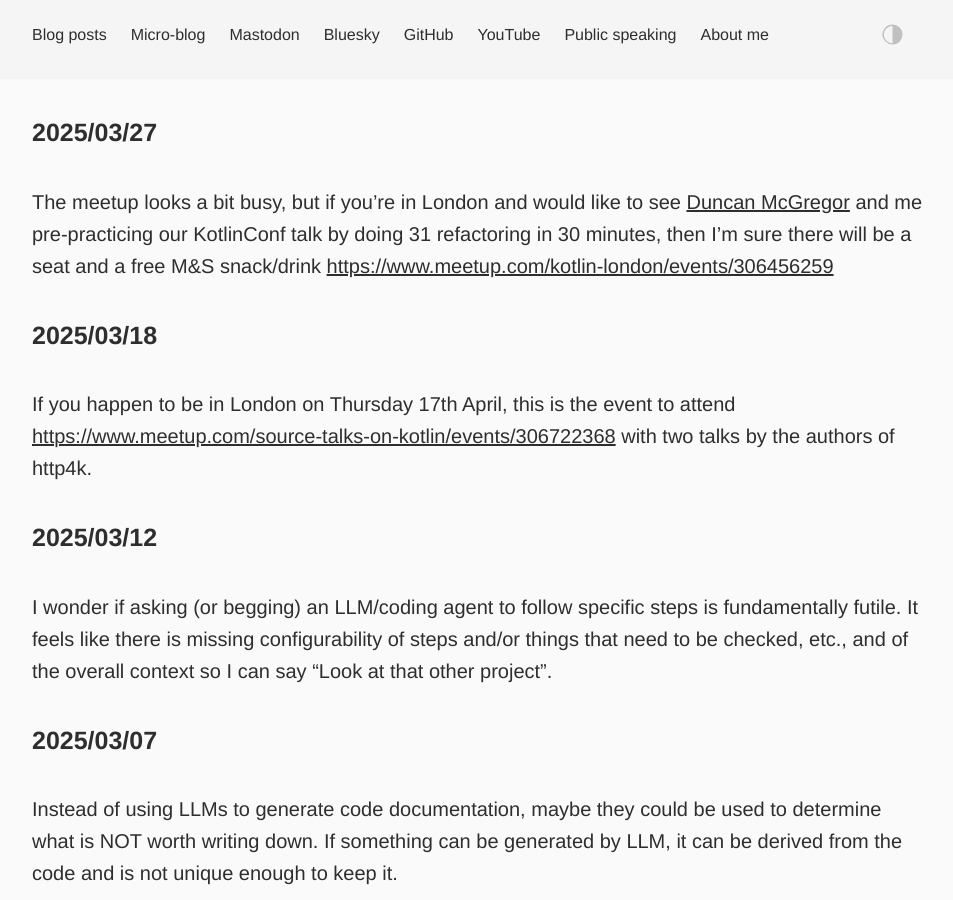
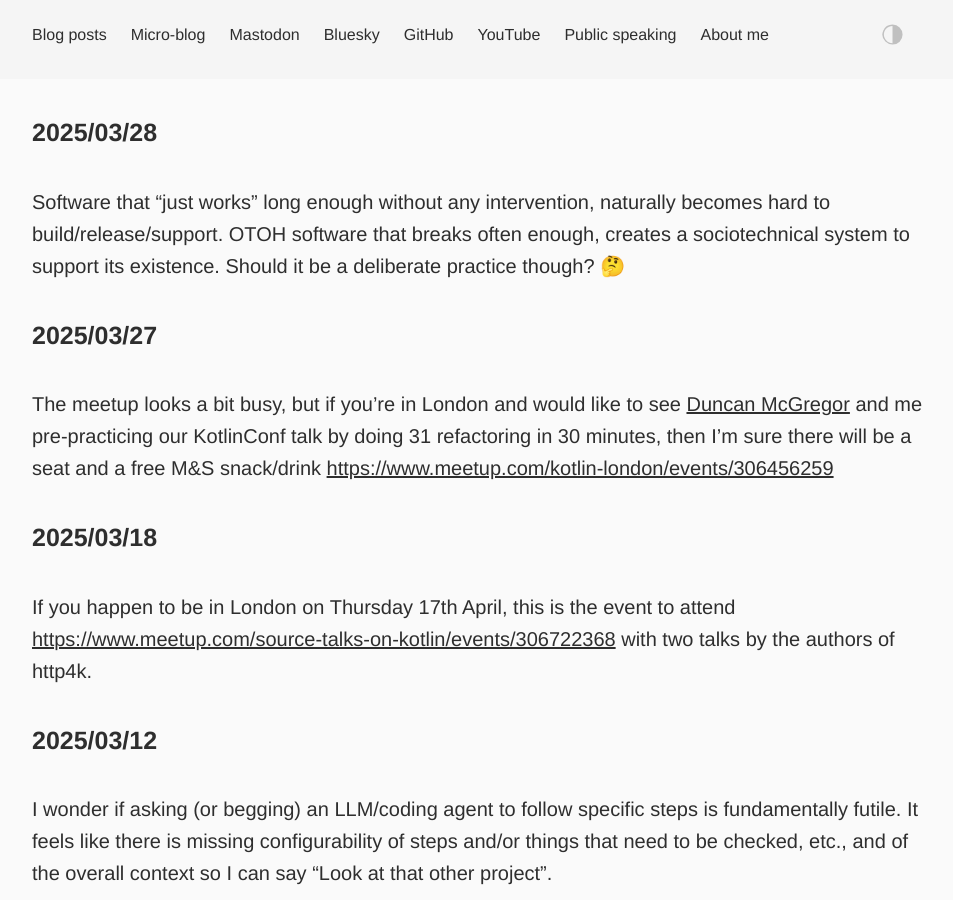
Before and after one commit to dkandalov/dkandalov.github.io, a Jekyll site: the page built from micro-blog.md, in a window 1280 px wide and 900 px high. Shown: the whole window, without its empty margins (160-1113 px from the left). Built offline with Jekyll 4.4.1, drawn with Linux system fonts in a browser that asks for light colours.

Commit message:
updated micro-blog

```diff
--- a/micro-blog.md
+++ b/micro-blog.md
@@ -2,6 +2,9 @@
 layout: post
 permalink: /micro-blog/
 ---
+
+#### 2025/03/28
+Software that "just works" long enough without any intervention, naturally becomes hard to build/release/support. OTOH software that breaks often enough, creates a sociotechnical system to support its existence. Should it be a deliberate practice though? 🤔
 
 #### 2025/03/27
 The meetup looks a bit busy, but if you're in London and would like to see [Duncan McGregor](https://twitter.com/duncanmcg) and me pre-practicing our KotlinConf talk by doing 31 refactoring in 30 minutes, then I'm sure there will be a seat and a free M&S snack/drink <https://www.meetup.com/kotlin-london/events/306456259>
```
